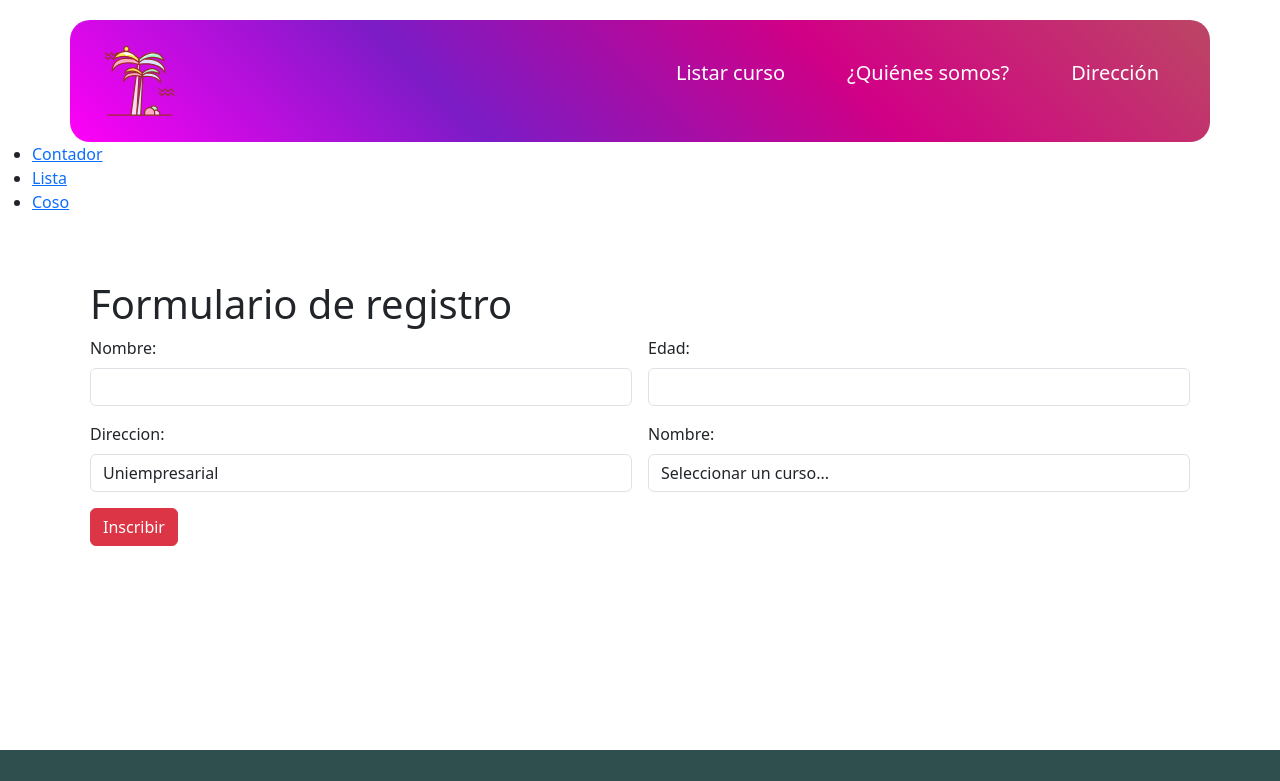
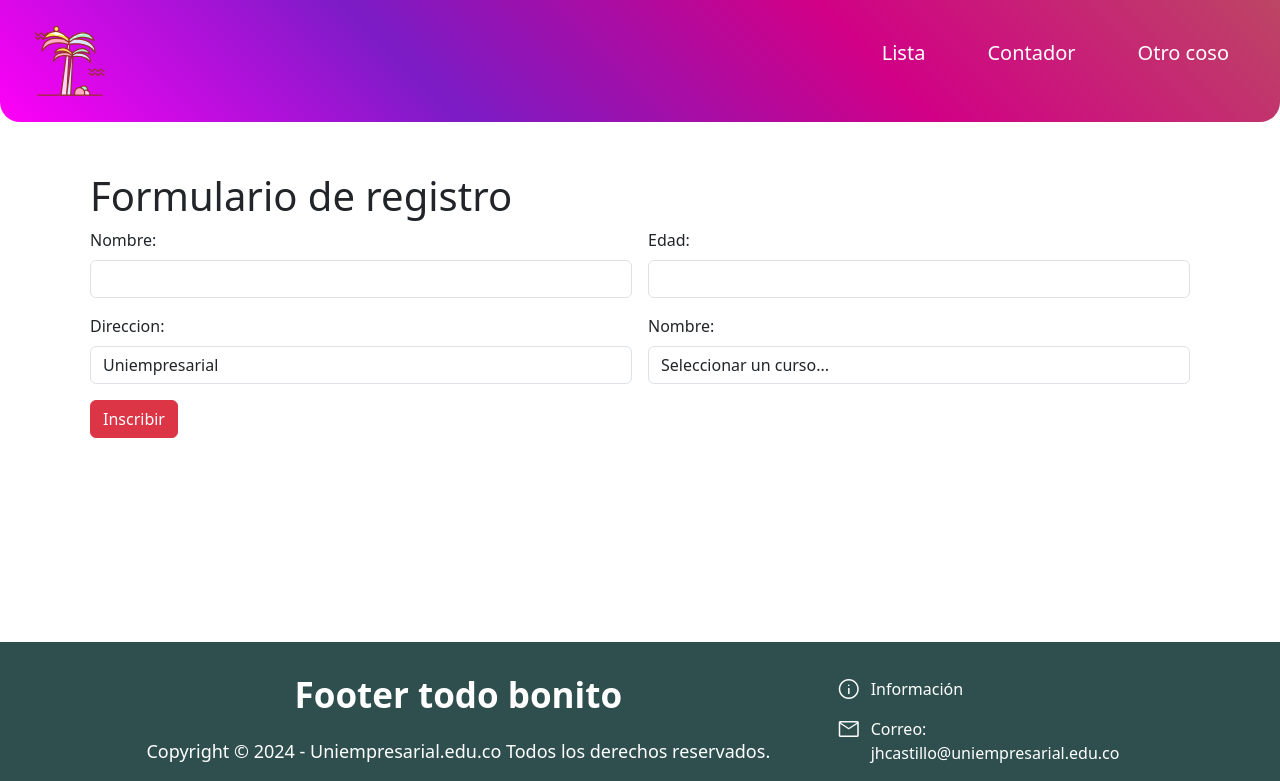
Before and after one commit to Johexlimee/Angular-Kellys, an Angular app: page /contact in a window 1280 px wide. Shown: the top 781 px of the page. Built offline with nearby package versions, Linux system fonts and the light colour scheme.

Commit message:
Arreglitos hee hee

```diff
--- a/src/app/app.component.html
+++ b/src/app/app.component.html
@@ -1,12 +1,3 @@
 <app-cheader/>
-<section>
-    <nav>
-        <ul>
-            <li><a routerLink="/contador">Contador</a></li>
-            <li><a routerLink="/listcourse">Lista</a></li>
-            <li><a routerLink="/postcourse">Coso</a></li>
-        </ul>
-    </nav>
-</section>
-<router-outlet />
+<router-outlet/>
 <app-cfooter/>
--- a/src/app/cheader/cheader.component.css
+++ b/src/app/cheader/cheader.component.css
@@ -1,11 +1,10 @@
-.container {
+.head {
   display: flex;
   justify-content: space-between;
   align-items: center;
   padding: 10px 20px;
   background: linear-gradient(45deg, #ff00f7, #7b1cc6, #d10086, #bc4664);
-  border-radius: 20px;
-  margin-top: 20px;
+  border-radius: 0px 0px 20px 20px;
 }
 
 .logo {
--- a/src/app/cheader/cheader.component.html
+++ b/src/app/cheader/cheader.component.html
@@ -1,6 +1,8 @@
-<header class="container">
+<header class="head">
     <div class="logo">
-        <img class="logo-img" src="/logo.svg" alt="Logo">
+        <a href="">
+            <img class="logo-img" src="/logo.svg" alt="Logo" >
+        </a>
     </div>
     <span
     class="material-symbols-outlined"
--- a/src/app/cheader/cheader.component.ts
+++ b/src/app/cheader/cheader.component.ts
@@ -16,9 +16,9 @@ interface NavbarItem {
 export class CheaderComponent {
 
   navbarItems: NavbarItem[] = [
-    { title: 'Listar curso', link: 'listcourse' },
-    { title: '¿Quiénes somos?', link: 'postcourse' },
-    { title: 'Dirección', link: 'contact' }
+    { title: 'Lista', link: 'listcourse' },
+    { title: 'Contador', link: 'contador' },
+    { title: 'Otro coso', link: '' }
   ];
 
   isMenuOpen: boolean = false;
```
